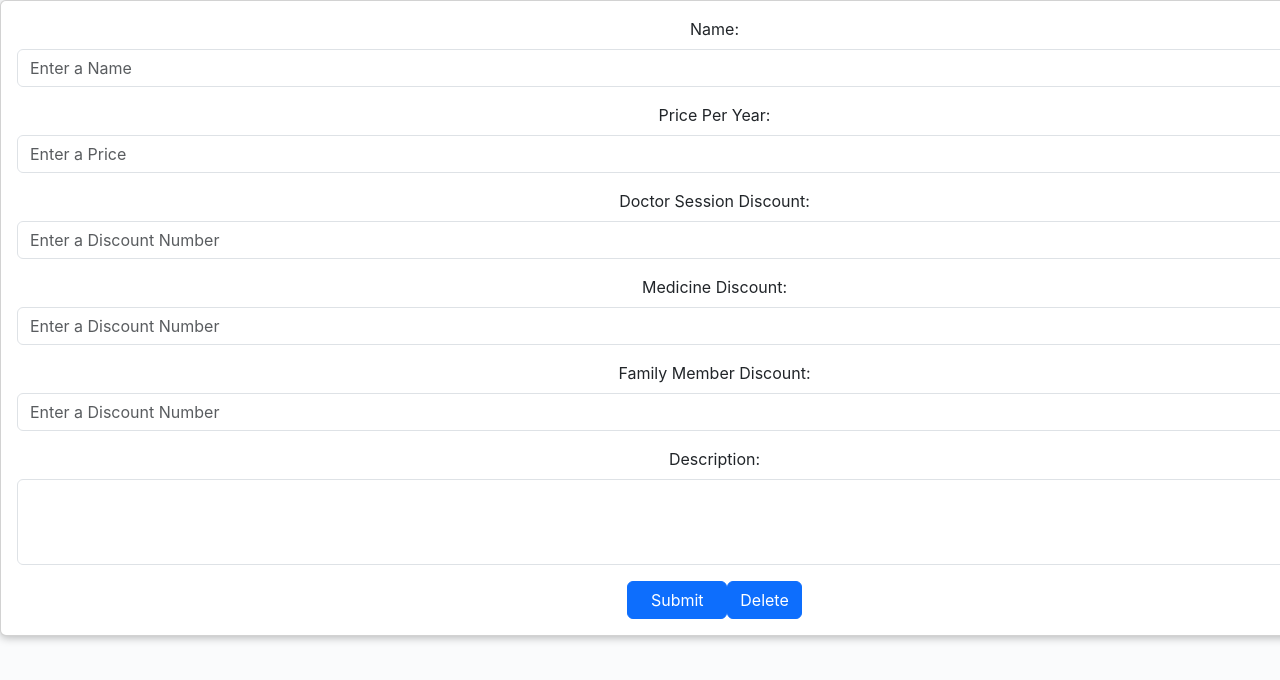
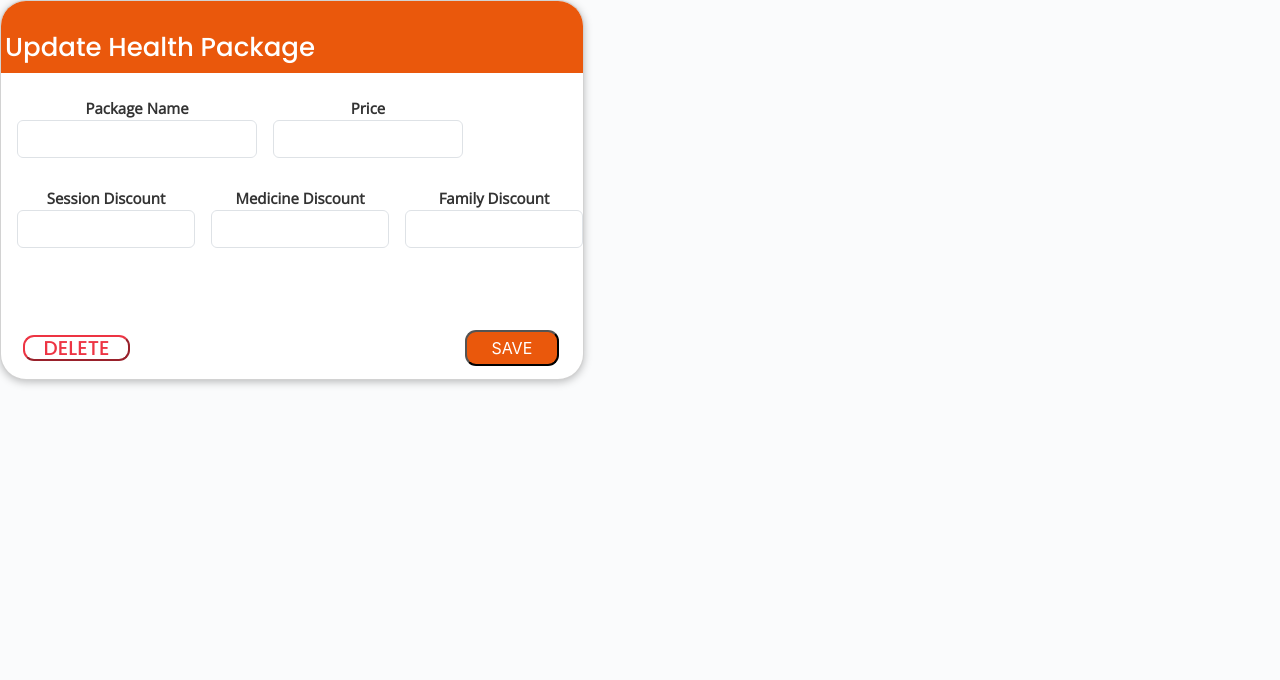
Before and after one commit to advanced-computer-lab-2023/Agile-Star-Squad-Clinic, a React (Create React App) app in the folder frontend/: page /updatePackage/1 in a window 1280 px wide. Shown: the top 680 px of the page. Built offline with nearby package versions, Linux system fonts and the light colour scheme; no server answers; a web font is replaced by a local one.

Commit message:
Feat: packages UI done

```diff
--- a/frontend/src/package/components/PackageList.js
+++ b/frontend/src/package/components/PackageList.js
@@ -29,6 +29,7 @@ const PackageList = (props) => {
             familyMemberDiscount={pkg.familyMemberDiscount}
             description={pkg.description}
             onDelete={props.onDelete}
+
           />
 
       ))}
--- a/frontend/src/package/pages/NewPackage.js
+++ b/frontend/src/package/pages/NewPackage.js
@@ -1,11 +1,9 @@
-import React, { useState } from 'react';
-
+import React, { useState, useEffect } from 'react';
 import { useNavigate } from 'react-router-dom';
-
 import Card from '../../shared/components/Card/Card';
 import styles from './NewPackage.module.css';
 
-const NewPackage = () => {
+const NewPackage = ({ onSubmitSuccess }) => {
   const navigate = useNavigate();
 
   const [name, setName] = useState('');
@@ -13,10 +11,10 @@ const NewPackage = () => {
   const [doctorSessionDiscount, setDoctorSessionDiscount] = useState('');
   const [medicineDiscount, setMedicineDiscount] = useState('');
   const [familyMemberDiscount, setFamilyMemberDiscount] = useState('');
-  const [description, setDescription] = useState('');
+  const [formVisible, setFormVisible] = useState(true); // Track form visibility
 
   const submitHandler = async (event) => {
-    event.preventDefault(); // Prevent the default form submission
+    event.preventDefault();
 
     // Validate form data
     if (
@@ -36,7 +34,6 @@ const NewPackage = () => {
       doctorSessionDiscount,
       medicineDiscount,
       familyMemberDiscount,
-
     };
 
     try {
@@ -47,24 +44,27 @@ const NewPackage = () => {
       });
 
       if (response.ok) {
-        // Handle a successful response
-        alert('Package Added Succesfully');
-
+        alert('Package Added Successfully');
         navigate('/packages');
+        setFormVisible(false); // Hide the form after successful submission
+        onSubmitSuccess();
       } else {
-        // Handle errors if the server response is not ok
         alert('Failed to send data.');
       }
     } catch (error) {
-      // Handle network errors
       alert('Network error: ' + error.message);
     }
+
   };
+
   return (
+    <>
+    <div id="form">
+      {formVisible && (
         <Card className={`${styles.addForm}`}>
           <div className={styles.topBorder}></div>
           <div className={styles.title}>Add Health Package</div>
-  <form onSubmit={submitHandler}>
+          <form  onSubmit={submitHandler} className={styles.form}>
           <div className={styles.fieldGroup}>
     <div className={styles.nameField}>
       <span className={styles.smallText}>Package Name</span>
@@ -125,9 +125,10 @@ const NewPackage = () => {
               SAVE
             </button>
           </form>
-
-
         </Card>
+      )}
+      </div>
+    </>
   );
 };
 
--- a/frontend/src/package/pages/NewPackage.module.css
+++ b/frontend/src/package/pages/NewPackage.module.css
@@ -7,7 +7,13 @@
     border-radius:   26px ;
 
 }
+.updateForm{
+  width: 584px;
+  height: 380px;
+  flex-shrink: 0;
+  border-radius:   26px ;
 
+}
 .topBorder {
     border-top: solid 73px #EA580C;
     position: inherit;
@@ -34,6 +40,7 @@
     display: flex;
     flex-wrap: wrap;
     gap: 16px; /* Adjust the gap as needed */
+    margin-bottom: 5%;
   }
 
   .field{
@@ -46,7 +53,10 @@
     min-width: 240px;
     max-width: 190px;
   }
-
+  .form{
+    position: absolute;
+    top:25%;
+  }
 
 
   .form-control {
@@ -54,13 +64,27 @@
     max-width: 150px; /* Set the maximum width to 150px or adjust as needed */
   }
   .addButton {
-    position: absolute;
-    bottom: 3%;
-    right: 3%;
-    margin: 10px;
+    position: inherit;
+
+    left: 77%;
+    margin: 54px 13px 13px 12px;
     border-radius: 11px;
     background: #EA580C;
     width: 94px;
     height: 36px;
     color: #FFF;
   }
+  .deleteButton{
+    font-family: 'Poppins';
+    font-size: 20px;
+    font-weight: 500;
+    line-height: 20px; /* 100% */
+    border-color: #ED3443;
+    color: #ED3443;
+    border-radius: 11px;
+    position: inherit;
+    margin: 206px 11px 13px 6px;
+    width: 107px;
+    height: 36px;
+    background: #FFF;
+  }
--- a/frontend/src/package/pages/UpdatePackage.js
+++ b/frontend/src/package/pages/UpdatePackage.js
@@ -1,38 +1,22 @@
+// UpdatePackage.js
 import React, { useEffect, useState } from 'react';
-import { useParams,useNavigate } from 'react-router-dom';
+import { useNavigate } from 'react-router-dom';
 import Card from '../../shared/components/Card/Card';
+import styles from './NewPackage.module.css';
 
-const UpdatePackage = () => {
+const UpdatePackage = ({ packageId ,updates}) => {
   const navigate = useNavigate();
-  const { id } = useParams();
   const [name, setName] = useState('');
   const [pricePerYear, setPricePerYear] = useState('');
   const [doctorSessionDiscount, setDoctorSessionDiscount] = useState('');
   const [medicineDiscount, setMedicineDiscount] = useState('');
   const [familyMemberDiscount, setFamilyMemberDiscount] = useState('');
-  const [description, setDescription] = useState('');
-
+  const [formVisible, setFormVisible] = useState(true); // Track form visibility
 
   useEffect(() => {
-    // const confirmDeleteHandler = async () => {
-    //   try {
-    //     await fetch(`http://localhost:3000/packages/${props.id}`, {
-
-    //       method: 'DELETE',
-    //       headers: { 'Content-Type': 'application/json' },
-    //     });
-    //     props.onDelete(props.id);
-    //      // Use onDeletePlace prop
-    //   } catch (err) {
-    //     // Handle errors, if needed
-    //   }
-    // };
-
     const fetchData = async () => {
       try {
-        const response = await fetch(
-          `http://localhost:3000/packages/${id}`
-        );
+        const response = await fetch(`http://localhost:3000/packages/${packageId}`);
         if (response.ok) {
           const data = await response.json();
           const {
@@ -41,27 +25,23 @@ const UpdatePackage = () => {
             doctorSessionDiscount,
             medicineDiscount,
             familyMemberDiscount,
-            description,
           } = data.data.package;
-
 
           setName(name);
           setPricePerYear(pricePerYear);
           setDoctorSessionDiscount(doctorSessionDiscount);
           setMedicineDiscount(medicineDiscount);
           setFamilyMemberDiscount(familyMemberDiscount);
-          setDescription(description);
         } else {
           alert('Failed to fetch package data.');
         }
       } catch (error) {
-
         alert('Network error: ' + error.message);
       }
     };
 
     fetchData();
-  }, [id]);
+  }, [packageId]);
 
   const submitHandler = async (event) => {
     event.preventDefault();
@@ -71,36 +51,30 @@ const UpdatePackage = () => {
       doctorSessionDiscount,
       medicineDiscount,
       familyMemberDiscount,
-      description,
     };
 
     try {
-      const response = await fetch(
-        `http://localhost:3000/packages/${id}`,
-
-        {
+      const response = await fetch(`http://localhost:3000/packages/${packageId}`, {
         method: 'PATCH',
         headers: { 'Content-Type': 'application/json' },
         body: JSON.stringify(data),
-        }
-      );
+      });
 
       if (response.ok) {
-        // Handle a successful response
         alert('Package updated successfully.');
         navigate('/packages');
       } else {
-        // Handle errors if the server response is not ok
         alert('Failed to update data.');
       }
     } catch (error) {
-      // Handle network errors
       alert('Network error: ' + error.message);
     }
   };
+
+
   const confirmDeleteHandler = async () => {
     try {
-      await fetch(`http://localhost:3000/packages/${id}`, {
+      await fetch(`http://localhost:3000/packages/${packageId}`, {
         method: 'DELETE',
         headers: { 'Content-Type': 'application/json' },
       });
@@ -111,95 +85,103 @@ const UpdatePackage = () => {
       alert('Failed to delete package.');
     }
   };
+  useEffect(() => {
+    const handleClickOutside = (event) => {
+      const formElement = document.getElementById('updates'); // Replace 'yourFormId' with the actual ID of your form
+      if (formElement && !formElement.contains(event.target)) {
+        updates(false); // Close the form when clicking outside of it
+      }
+    };
+
+    document.addEventListener('mousedown', handleClickOutside);
+
+    return () => {
+      document.removeEventListener('mousedown', handleClickOutside);
+    };
+  }, [setFormVisible]);
+  const toggleAddForm = () => {
+    setFormVisible((prevShowAddForm) => !prevShowAddForm);
+  };
+
+  const handleFormSubmitSuccess = () => {
+    setFormVisible(false); // Close the form after successful submission
+  };
 
   return (
-    <Card>
-      <form onSubmit={submitHandler}>
-        <div class="mb-3">
-          <label for="exampleFormControlInput1" class="form-label">
-            Name:
-          </label>
+    <>
+    <div id='updates'>
+      {formVisible && (
+        <Card className={`${styles.updateForm}`}>
+          <div className={styles.topBorder} ></div>
+          <div className={styles.title}>Update Health Package</div>
+          <form onSubmit={submitHandler} className={styles.form} >
+            <div className={styles.fieldGroup}>
+              <div className={styles.nameField}>
+                <span className={styles.smallText}>Package Name</span>
                 <input
+                  key={'name'}
                   type="text"
-            class="form-control"
-            placeholder="Enter a Name"
-            defaultValue={'Habiba'}
+                  className="form-control"
                   value={name}
                   onChange={(e) => setName(e.target.value)}
                   required
                 />
               </div>
-        <div class="mb-3">
-          <label for="exampleFormControlInput1" class="form-label">
-            Price Per Year:
-          </label>
+              <div className={styles.field}>
+                <span className={styles.smallText}>Price</span>
                 <input
                   type="number"
-            class="form-control"
-            placeholder="Enter a Price"
+                  className="form-control"
                   required
                   value={pricePerYear}
                   onChange={(e) => setPricePerYear(e.target.value)}
                 />
               </div>
-        <div class="mb-3">
-          <label for="exampleFormControlInput1" class="form-label">
-            Doctor Session Discount:
-          </label>
+            </div>
+            <div className={styles.fieldGroup}>
+              <div className={styles.field}>
+                <span className={styles.smallText}>Session Discount</span>
                 <input
                   type="number"
-            class="form-control"
-            placeholder="Enter a Discount Number"
+                  className="form-control"
                   required
                   value={doctorSessionDiscount}
                   onChange={(e) => setDoctorSessionDiscount(e.target.value)}
                 />
               </div>
-        <div class="mb-3">
-          <label for="exampleFormControlInput1" class="form-label">
-            Medicine Discount:
-          </label>
+              <div className={styles.field}>
+                <span className={styles.smallText}>Medicine Discount</span>
                 <input
                   type="number"
-            class="form-control"
-            placeholder="Enter a Discount Number"
+                  className="form-control"
                   required
                   value={medicineDiscount}
                   onChange={(e) => setMedicineDiscount(e.target.value)}
                 />
               </div>
-        <div class="mb-3">
-          <label for="exampleFormControlInput1" class="form-label">
-            Family Member Discount:
-          </label>
+              <div className={styles.field}>
+                <span className={styles.smallText}>Family Discount</span>
                 <input
                   type="number"
-            class="form-control"
-            placeholder="Enter a Discount Number"
+                  className="form-control"
                   required
                   value={familyMemberDiscount}
                   onChange={(e) => setFamilyMemberDiscount(e.target.value)}
                 />
               </div>
-        <div class="mb-3">
-          <label for="exampleFormControlTextarea1" class="form-label">
-            Description:
-          </label>
-          <textarea
-            class="form-control"
-            rows="3"
-            value={description}
-            onChange={(e) => setDescription(e.target.value)}
-          ></textarea>
             </div>
-        <button class="btn btn-primary sm" id="subbutton" type="submit">
-          Submit
-        </button>
-        <button className="btn btn-primary sm" id="deleteButton" onClick={confirmDeleteHandler}>
-          Delete
+
+            <button className={styles.addButton} type="submit" onClick={toggleAddForm}>
+              SAVE
             </button>
           </form>
+          <button className={styles.deleteButton} onClick={confirmDeleteHandler}>
+            DELETE
+          </button>
         </Card>
+      )}
+      </div>
+    </>
   );
 };
 
```
Also changed, not shown: frontend/src/package/components/PackageItem.js (+23 -7 lines), frontend/src/package/components/PackageList.module.css (+16 -2 lines), frontend/src/package/pages/AdminPackagesView.js (+25 -6 lines), 1 other file (tests, documents, lock files or other folders). Lines whose indentation alone changed are shown as unchanged.
